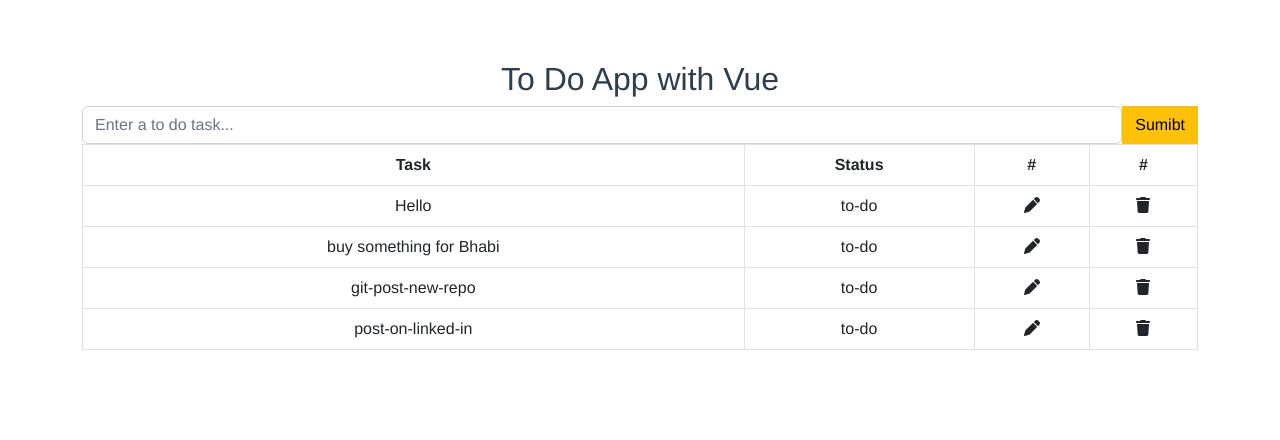
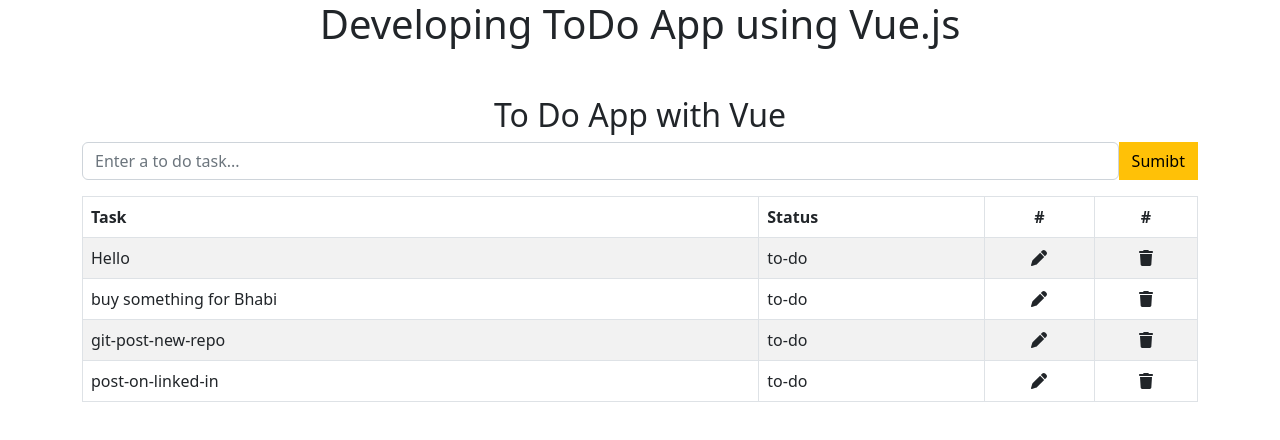
Before and after one commit to rkshaon/vue-to-do-app, a Vue app: page / in a window 1280 px wide. Shown: the top 440 px of the page. Built offline with nearby package versions, Linux system fonts and the light colour scheme.

Commit message:
add task and clear input field - done

```diff
--- a/src/App.vue
+++ b/src/App.vue
@@ -1,30 +1,17 @@
 <template>
-  <!-- <img alt="Vue logo" src="./assets/logo.png"> -->
-  <!-- <HelloWorld msg="Welcome to Your Vue.js App"/> -->
   <ToDoApp msg="Developing ToDo App using Vue.js" />
 </template>
 
 <script>
-// import HelloWorld from './components/HelloWorld.vue'
-// import ToDoApp from './components/ToDoApp.vue'
 import ToDoApp from './components/ToDoApp.vue';
 
 export default {
   name: 'App',
   components: {
-    // HelloWorld
     ToDoApp
 }
 }
 </script>
 
 <style>
-#app {
-  font-family: Avenir, Helvetica, Arial, sans-serif;
-  -webkit-font-smoothing: antialiased;
-  -moz-osx-font-smoothing: grayscale;
-  text-align: center;
-  color: #2c3e50;
-  margin-top: 60px;
-}
 </style>
--- a/src/components/ToDoApp.vue
+++ b/src/components/ToDoApp.vue
@@ -1,14 +1,15 @@
 <template>
   <div class="container">
     <!-- title -->
+    <h1 class="text-center">{{msg}}</h1>
     <h2 class="text-center mt-5">To Do App with Vue</h2>
     <!-- input -->
-    <div class="d-flex">
-      <input type="text" placeholder="Enter a to do task..." class="form-control">
-      <button class="btn btn-warning rounded-0">Sumibt</button>
+    <div class="d-flex mb-3">
+      <input v-model="task" type="text" placeholder="Enter a to do task..." class="form-control">
+      <button @click="addTask" class="btn btn-warning rounded-0">Sumibt</button>
     </div>
     <!-- task list table -->
-    <table class="table table-bordered">
+    <table class="table table-bordered table-striped">
       <thead>
         <tr>
           <th scope="col">Task</th>
@@ -45,6 +46,7 @@ export default {
   },
   data() {
     return {
+      task: '',
       tasks: [
         {
           name: 'Hello',
@@ -64,6 +66,22 @@ export default {
         }
       ]
     }
+  },
+  methods: {
+    addTask() {
+      // console.log('add a new task');
+      // console.log(this.task);
+      if (this.task.length === 0) {
+        alert('You have to write something to insert a task!')
+      } else {
+        this.tasks.push({
+          name: this.task,
+          status: 'to-do'
+        })
+
+        this.task = ''
+      }
+    }
   }
 }
 </script>
```
